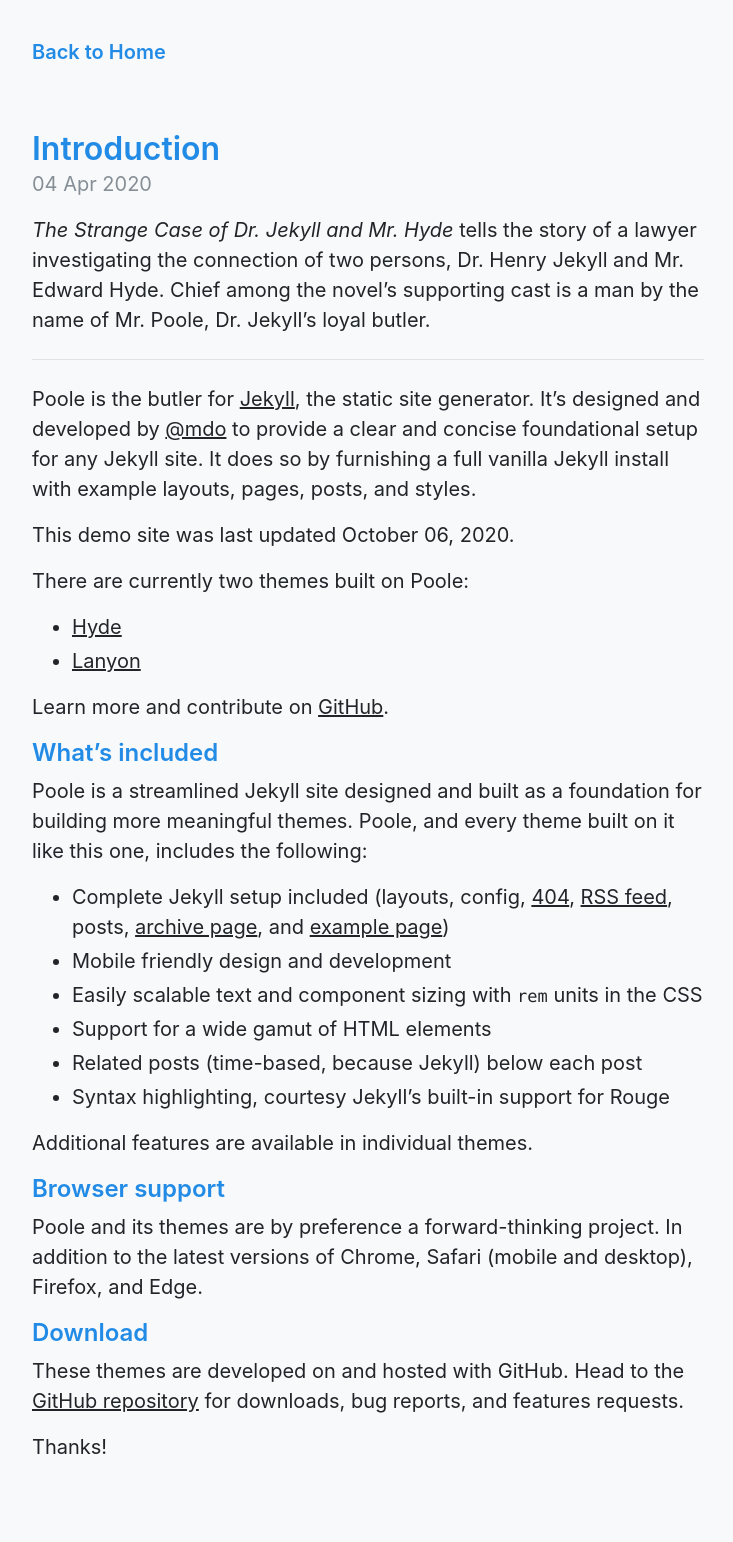
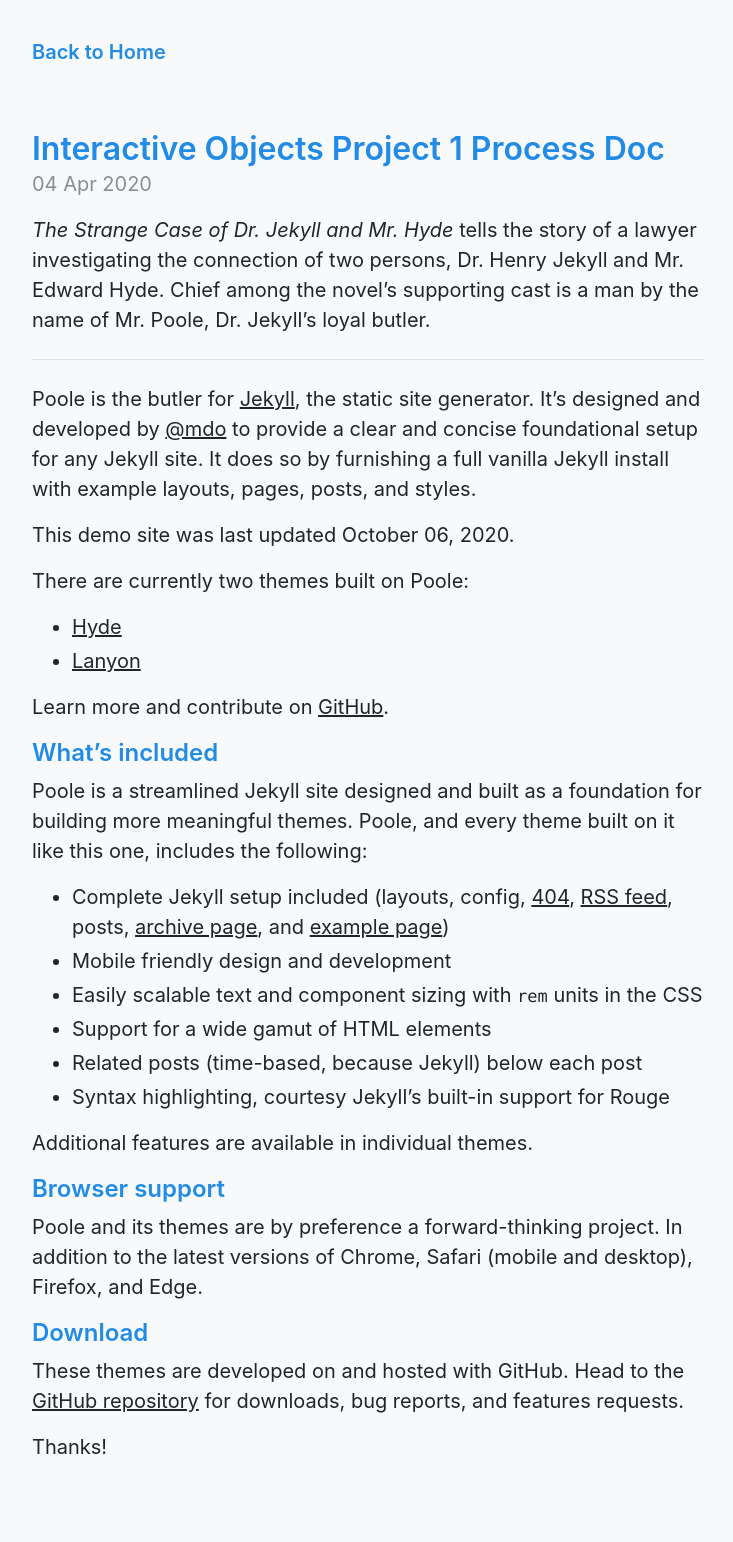
Before and after one commit to ixdwtruong/ixdwtruong.github.io, a Jekyll site: the page built from _posts/2020-04-04-introduction.md, in a window 1280 px wide. Shown: the whole page, without its empty margins (272-1005 px from the left). Built offline with Jekyll 4.4.1, drawn with Linux system fonts in a browser that asks for light colours.

Commit message:
Update 2020-04-04-introduction.md

```diff
--- a/_posts/2020-04-04-introduction.md
+++ b/_posts/2020-04-04-introduction.md
@@ -1,6 +1,7 @@
 ---
 layout: post
-title: Introduction
+title: Interactive Objects Project 1 Process Doc
+permalink: /intobjp1/
 ---
 
 *The Strange Case of Dr. Jekyll and Mr. Hyde* tells the story of a lawyer investigating the connection of two persons, Dr. Henry Jekyll and Mr. Edward Hyde. Chief among the novel's supporting cast is a man by the name of Mr. Poole, Dr. Jekyll's loyal butler.
```
